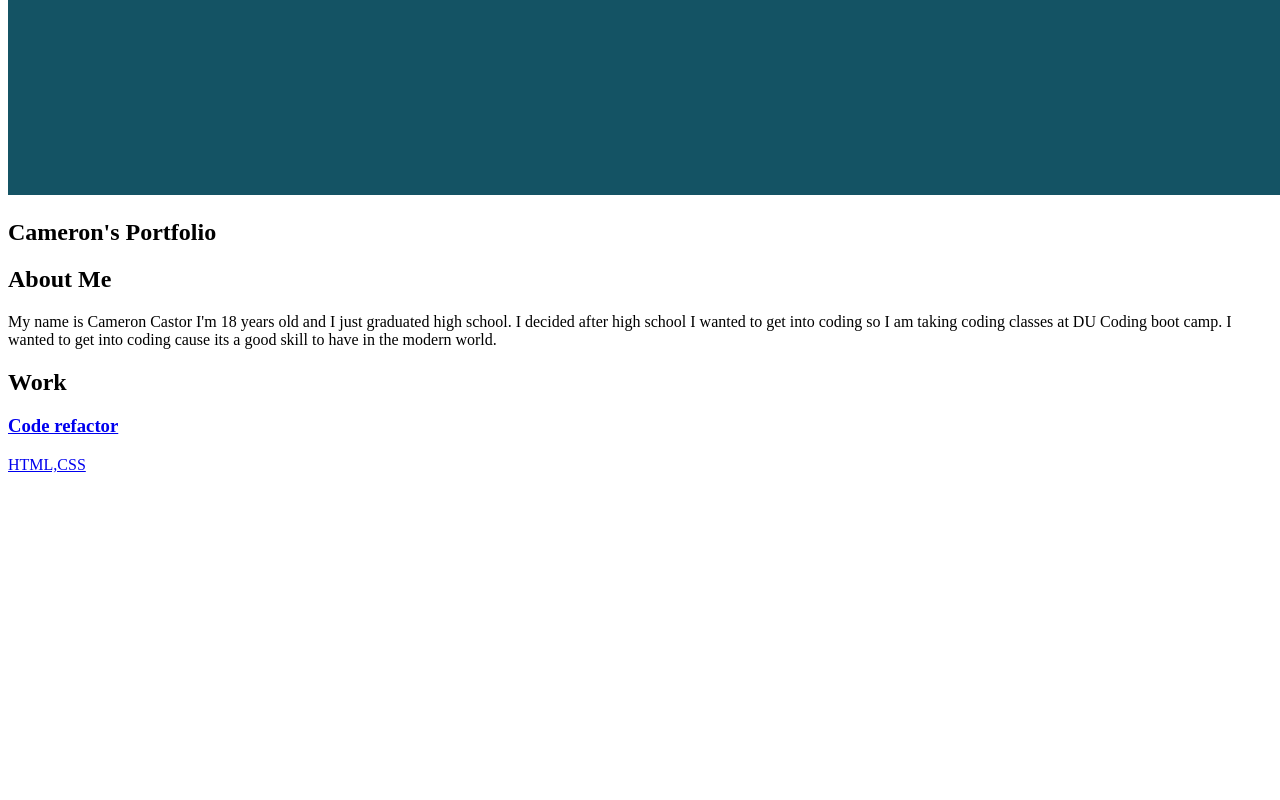
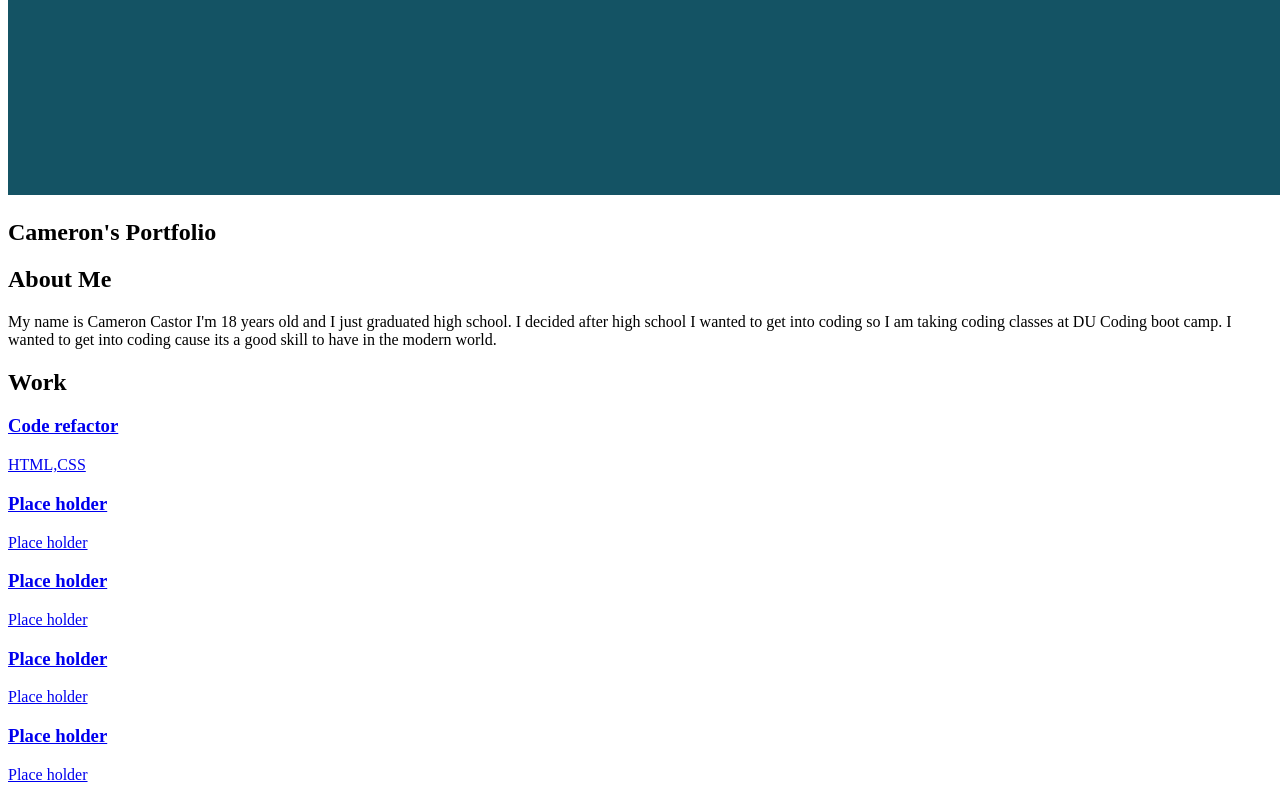
Before and after one commit to CameronC03/Portfolio-Cameron-Castor, a plain HTML site: page index.html in a window 1280 px wide. Shown: the part 3903-4703 px from the top of the page. Before the commit the page ends 4393 px from the top, so only its background shows below. Drawn offline with Linux system fonts and the light colour scheme.

Commit message:
added more sections and links to work

```diff
--- a/index.html
+++ b/index.html
@@ -7,6 +7,7 @@
     <title>Cameron Castor portfolio</title>
 </head>
 <body>
+    <!--navbar and header-->
     <header>
         <h1>Cameron Castor</h1>
         <nav>
@@ -16,12 +17,14 @@
             <a href="#resume-place-holder">Resume</a>
         </nav>
     </header>
+    <!--banner-->
     <section claass="banner">
         <img src="./assets/images/gradienta-QWutu2BRpOs-unsplash.jpg"/>
         <div>
             <h2>Cameron's Portfolio</h2>
         </div>
     </section>
+    <!--about me-->
     <main class="main-page">
         <section class="section1" id="About-Me">
             <h2>About Me</h2>
@@ -29,6 +32,7 @@
                 My name is Cameron Castor I'm 18 years old and I just graduated high school. I decided after high school I wanted to get into coding  so I am taking coding classes at DU Coding boot camp. I wanted to get into coding cause its a good skill to have in the modern world.
             </p>
         </section>
+        <!--my work and place holders for future work-->
         <section class="section1" id="Work">
             <h2>Work</h2>
             <div class="grid-container">
@@ -37,6 +41,33 @@
                 <p>HTML,CSS</p>
             </div>
                  </a>
+                 <a href="placeholder" class="place-holder1">
+                     <div>
+                     <h3>Place holder</h3>
+                     <p>Place holder</p>
+                    </div>
+                 </a>
+                 <a href="placeholder" class="place-holder2">
+                    <div>
+                    <h3>Place holder</h3>
+                    <p>Place holder</p>
+                   </div>
+                </a>
+                <a href="placeholder" class="place-holder3">
+                    <div>
+                    <h3>Place holder</h3>
+                    <p>Place holder</p>
+                   </div>
+                </a>
+                <a href="placeholder" class="place-holder4">
+                    <div>
+                    <h3>Place holder</h3>
+                    <p>Place holder</p>
+                   </div>
+                </a>
+
+
+
         </section>
     </main>
 </body>
```
